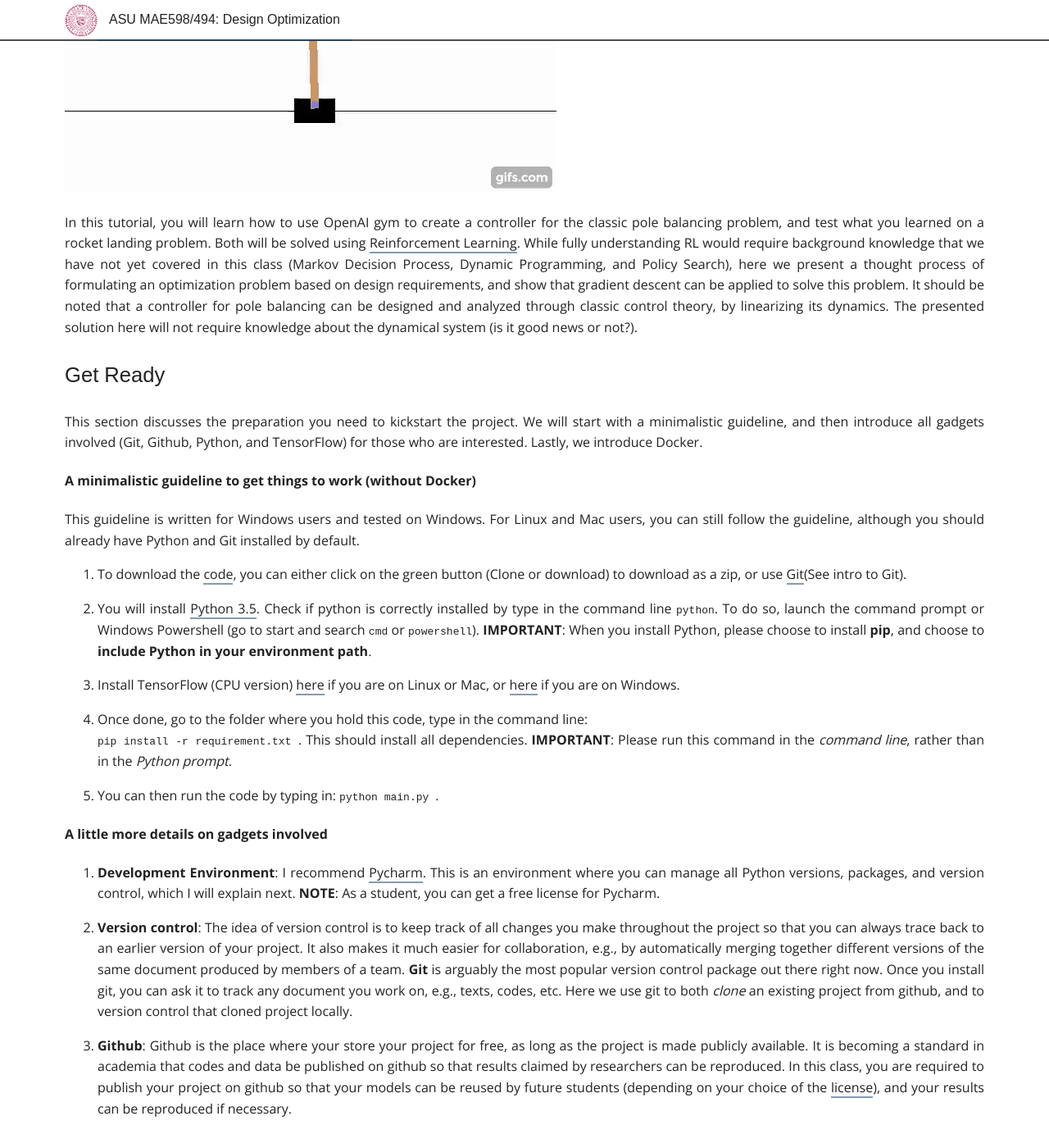
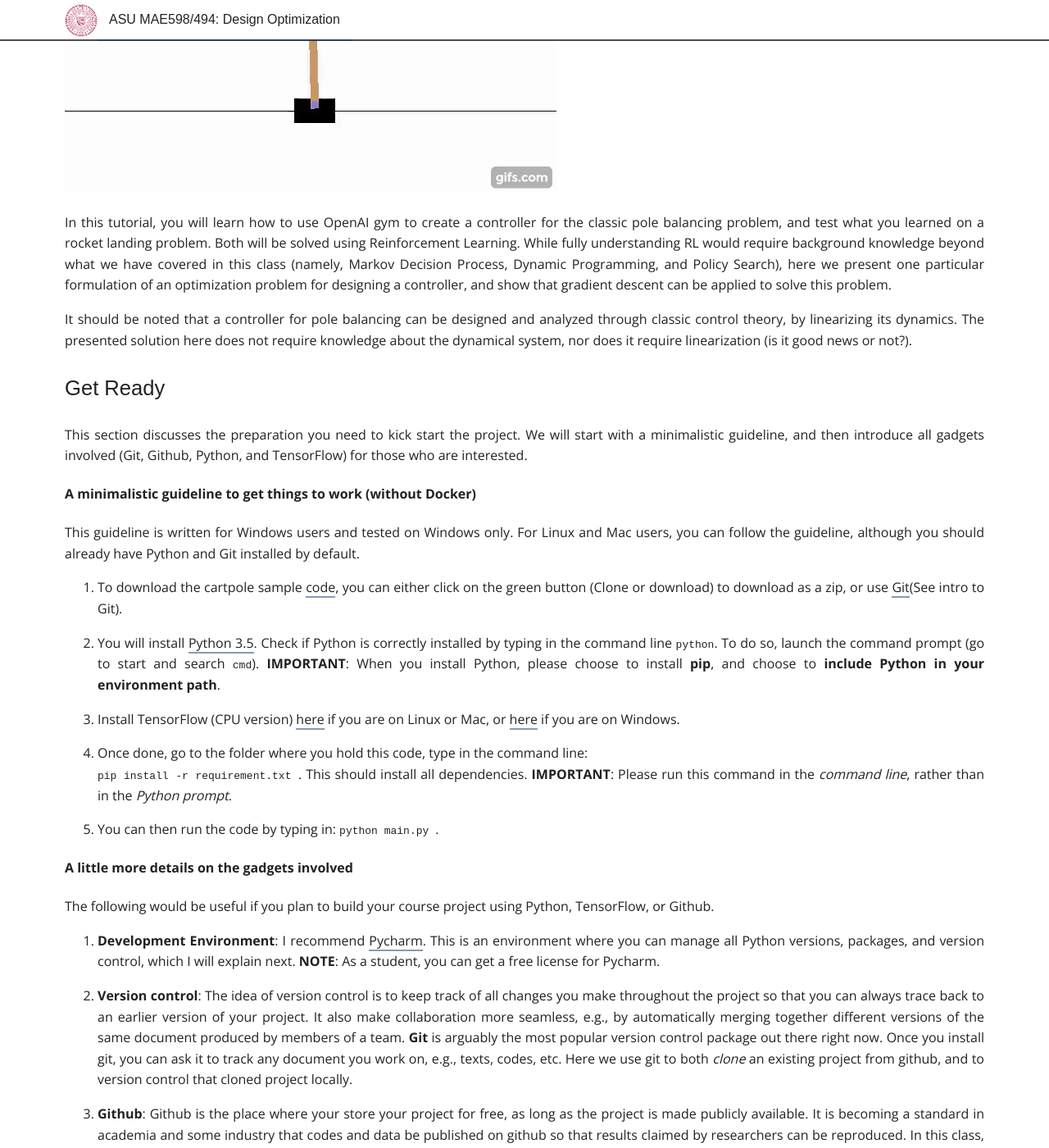
Before and after one commit to DesignInformaticsLab/DesignInformaticsLab.github.io, a Jekyll site: the page built from _posts/teaching/designopt/2017-09-07-application-polebalancing.md, in a window 1280 px wide and 1400 px high, scrolled down 380 px. Shown: the whole window at 82% size. Built offline with Jekyll 4.4.1, drawn with Linux system fonts in a browser that asks for light colours; some web fonts are replaced; formulas are drawn with MathJax 3; some of the changed text lies outside the part shown.

````diff
--- a/_posts/teaching/designopt/2017-09-07-application-polebalancing.md
+++ b/_posts/teaching/designopt/2017-09-07-application-polebalancing.md
@@ -32,37 +32,38 @@
 
 In this tutorial, you will learn how to use OpenAI gym to create a
 controller for the classic pole balancing problem, and test what you learned
-on a rocket landing problem. Both will be solved using [Reinforcement Learning]().
-While fully understanding RL would require background knowledge that we have not
-yet covered in this class (Markov Decision Process, Dynamic Programming,
-and Policy Search), here we present a thought process of formulating an
- optimization problem based on design requirements, and show that gradient descent
- can be applied to solve this problem.
+on a rocket landing problem. Both will be solved using Reinforcement Learning.
+While fully understanding RL would require background knowledge beyond
+what we have covered in this class (namely, Markov Decision Process, Dynamic Programming,
+and Policy Search), here we present one particular formulation of an
+ optimization problem for designing a controller, and show that
+ gradient descent can be applied to solve this problem.
+
 It should be noted that a controller for pole balancing
 can be designed and analyzed through classic control theory, by linearizing
-its dynamics. The presented solution here will not require knowledge about the
-dynamical system (is it good news or not?).
+its dynamics. The presented solution here does not require knowledge about the
+dynamical system, nor does it require linearization (is it good news or not?).
 
 ### Get Ready
 
-This section discusses the preparation you need to kickstart the project.
+This section discusses the preparation you need to kick start the project.
 We will start with a minimalistic guideline, and then introduce all gadgets
 involved (Git, Github, Python, and TensorFlow) for those who are interested.
-Lastly, we introduce Docker.
 
 #### A minimalistic guideline to get things to work (without Docker)
 
-This guideline is written for Windows users and tested on Windows.
-For Linux and Mac users, you can still follow the guideline, although you should
+This guideline is written for Windows users and tested on Windows only.
+For Linux and Mac users, you can follow the guideline, although you should
 already have Python and Git installed by default.
 
-1. To download the [code](https://github.com/hope-yao/cartpole),
+1. To download the cartpole sample [code](https://github.com/hope-yao/cartpole),
 you can either click on the green button (Clone or download) to download
 as a zip, or use [Git](https://git-scm.com/)(See intro to Git).
 
 2. You will install [Python 3.5](https://www.python.org/downloads/release/python-352/).
-Check if python is correctly installed by type in the command line ```python```. To do so, launch the
-command prompt or Windows Powershell (go to start and search ```cmd``` or ```powershell```).
+Check if Python is correctly installed by typing in the command line ```python```.
+To do so, launch the
+command prompt (go to start and search ```cmd```).
 **IMPORTANT**: When you install Python, please choose to
 install **pip**, and choose to **include Python in your environment path**.
 
@@ -82,7 +83,10 @@
 python main.py
 ```.
 
-#### A little more details on gadgets involved
+#### A little more details on the gadgets involved
+
+The following would be useful if you plan to build your course project using
+Python, TensorFlow, or Github.
 
 1. **Development Environment**: I recommend [Pycharm](https://www.jetbrains.com/pycharm/download).
 This is an environment where you can manage all Python versions, packages, and version control,
@@ -96,7 +100,7 @@
 
 2. **Version control**: The idea of version control is to keep track of all changes
 you make throughout the project so that you can always trace back to
-an earlier version of your project. It also makes it much easier for collaboration,
+an earlier version of your project. It also make collaboration more seamless,
 e.g., by automatically merging together different versions of the same
 document produced by members of a team. **Git** is arguably the most popular
 version control package out there right now. Once you install git, you can ask it to track
@@ -104,7 +108,7 @@
 an existing project from github, and to version control that cloned project locally.
 
 3. **Github**: Github is the place where your store your project for free, as long as
-the project is made publicly available. It is becoming a standard in academia that
+the project is made publicly available. It is becoming a standard in academia and some industry that
 codes and data be published on github so that results claimed by researchers can be reproduced.
 In this class, you are required to publish your project on github so that your models
 can be reused by future students (depending on your choice of
@@ -117,6 +121,7 @@
 under the hood, please read on.
 
 #### Problem statement
+
 The simple pole balancing (inverse pendulum) setting consists of a pole
 and a cart. The system states are the cart displacement $$x$$,
 cart velocity $$\dot{x}$$, pole angle $$\theta$$, and pole angular velocity
````
